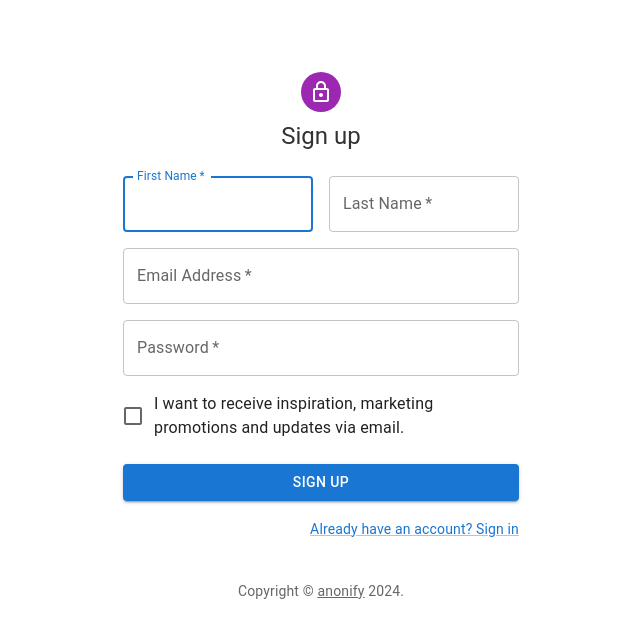
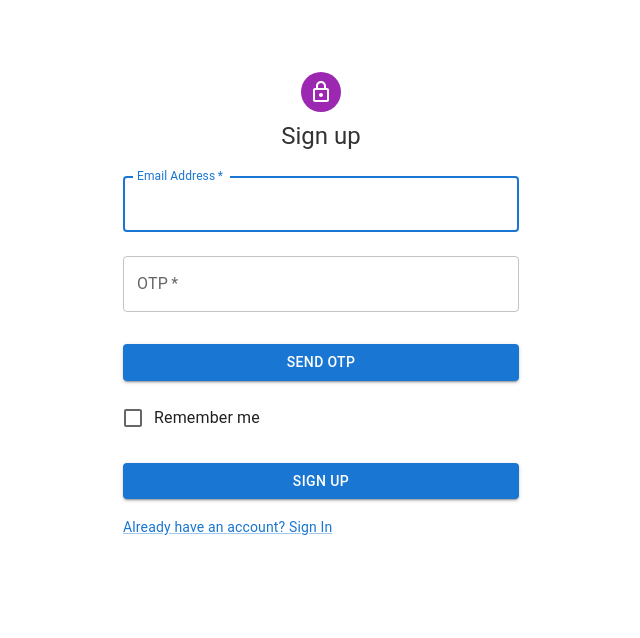
Before and after one commit to TirthNandha/anonify, a React (Create React App) app in the folder frontend/: page /Signup in a window 1280 px wide. Shown: the top 638 px of the page, without its empty margins (319-959 px from the left). Built offline with nearby package versions, Linux system fonts and the light colour scheme; a web font is replaced by a local one.

Commit message:
chore: Update SignUp and SignIn components with OTP functionality

```diff
--- a/frontend/src/Components/SignUp.jsx
+++ b/frontend/src/Components/SignUp.jsx
@@ -13,35 +13,18 @@ import Typography from '@mui/material/Typography';
 import Container from '@mui/material/Container';
 import { createTheme, ThemeProvider } from '@mui/material/styles';
 
-function Copyright(props) {
-  return (
-    <Typography variant="body2" color="text.secondary" align="center" {...props}>
-      {'Copyright © '}
-      <Link color="inherit" href="/">
-        anonify
-      </Link>{' '}
-      {new Date().getFullYear()}
-      {'.'}
-    </Typography>
-  );
-}
-
-// TODO remove, this demo shouldn't need to reset the theme.
-
-const defaultTheme = createTheme();
-
-export default function SignUp() {
+function SignUp() {
   const handleSubmit = (event) => {
     event.preventDefault();
     const data = new FormData(event.currentTarget);
     console.log({
       email: data.get('email'),
-      password: data.get('password'),
+      otp: data.get('otp'),
     });
   };
 
   return (
-    <ThemeProvider theme={defaultTheme}>
+    <ThemeProvider theme={createTheme()}>
       <Container component="main" maxWidth="xs">
         <CssBaseline />
         <Box
@@ -58,57 +41,38 @@ export default function SignUp() {
           <Typography component="h1" variant="h5">
             Sign up
           </Typography>
-          <Box component="form" noValidate onSubmit={handleSubmit} sx={{ mt: 3 }}>
-            <Grid container spacing={2}>
-              <Grid item xs={12} sm={6}>
+          <Box component="form" onSubmit={handleSubmit} noValidate sx={{ mt: 1 }}>
             <TextField
-                  autoComplete="given-name"
-                  name="firstName"
-                  required
-                  fullWidth
-                  id="firstName"
-                  label="First Name"
-                  autoFocus
-                />
-              </Grid>
-              <Grid item xs={12} sm={6}>
-                <TextField
-                  required
-                  fullWidth
-                  id="lastName"
-                  label="Last Name"
-                  name="lastName"
-                  autoComplete="family-name"
-                />
-              </Grid>
-              <Grid item xs={12}>
-                <TextField
+              margin="normal"
               required
               fullWidth
               id="email"
               label="Email Address"
               name="email"
               autoComplete="email"
+              autoFocus
             />
-              </Grid>
-              <Grid item xs={12}>
             <TextField
+              margin="normal"
               required
               fullWidth
-                  name="password"
-                  label="Password"
-                  type="password"
-                  id="password"
-                  autoComplete="new-password"
+              name="otp"
+              label="OTP"
+              type="text"
+              id="otp"
+              autoComplete="off"
             />
-              </Grid>
-              <Grid item xs={12}>
+            <Button
+              fullWidth
+              variant="contained"
+              sx={{ mt: 3, mb: 2 }}
+            >
+              Send OTP
+            </Button>
             <FormControlLabel
-                  control={<Checkbox value="allowExtraEmails" color="primary" />}
-                  label="I want to receive inspiration, marketing promotions and updates via email."
+              control={<Checkbox value="remember" color="primary" />}
+              label="Remember me"
             />
-              </Grid>
-            </Grid>
             <Button
               type="submit"
               fullWidth
@@ -117,17 +81,18 @@ export default function SignUp() {
             >
               Sign Up
             </Button>
-            <Grid container justifyContent="flex-end">
+            <Grid container>
               <Grid item>
                 <Link href="/signin" variant="body2">
-                  Already have an account? Sign in
+                  Already have an account? Sign In
                 </Link>
               </Grid>
             </Grid>
           </Box>
         </Box>
-        <Copyright sx={{ mt: 5 }} />
       </Container>
     </ThemeProvider>
   );
 }
+
+export default SignUp;
--- a/frontend/src/Components/Signin.jsx
+++ b/frontend/src/Components/Signin.jsx
@@ -13,35 +13,18 @@ import Typography from '@mui/material/Typography';
 import Container from '@mui/material/Container';
 import { createTheme, ThemeProvider } from '@mui/material/styles';
 
-function Copyright(props) {
-  return (
-    <Typography variant="body2" color="text.secondary" align="center" {...props}>
-      {'Copyright © '}
-      <Link color="inherit" href="/">
-        anonify
-      </Link>{' '}
-      {new Date().getFullYear()}
-      {'.'}
-    </Typography>
-  );
-}
-
-// TODO remove, this demo shouldn't need to reset the theme.
-
-const defaultTheme = createTheme();
-
-export default function SignIn() {
+function SignIn() {
   const handleSubmit = (event) => {
     event.preventDefault();
     const data = new FormData(event.currentTarget);
     console.log({
       email: data.get('email'),
-      password: data.get('password'),
+      otp: data.get('otp'),
     });
   };
 
   return (
-    <ThemeProvider theme={defaultTheme}>
+    <ThemeProvider theme={createTheme()}>
       <Container component="main" maxWidth="xs">
         <CssBaseline />
         <Box
@@ -73,12 +56,19 @@ export default function SignIn() {
               margin="normal"
               required
               fullWidth
-              name="password"
-              label="Password"
-              type="password"
-              id="password"
-              autoComplete="current-password"
+              name="otp"
+              label="OTP"
+              type="text"
+              id="otp"
+              autoComplete="off"
             />
+            <Button
+              fullWidth
+              variant="contained"
+              sx={{ mt: 3, mb: 2 }}
+            >
+              Send OTP
+            </Button>
             <FormControlLabel
               control={<Checkbox value="remember" color="primary" />}
               label="Remember me"
@@ -100,8 +90,9 @@ export default function SignIn() {
             </Grid>
           </Box>
         </Box>
-        <Copyright sx={{ mt: 8, mb: 4 }} />
       </Container>
     </ThemeProvider>
   );
 }
+
+export default SignIn;
```
Lines whose indentation alone changed are shown as unchanged.
